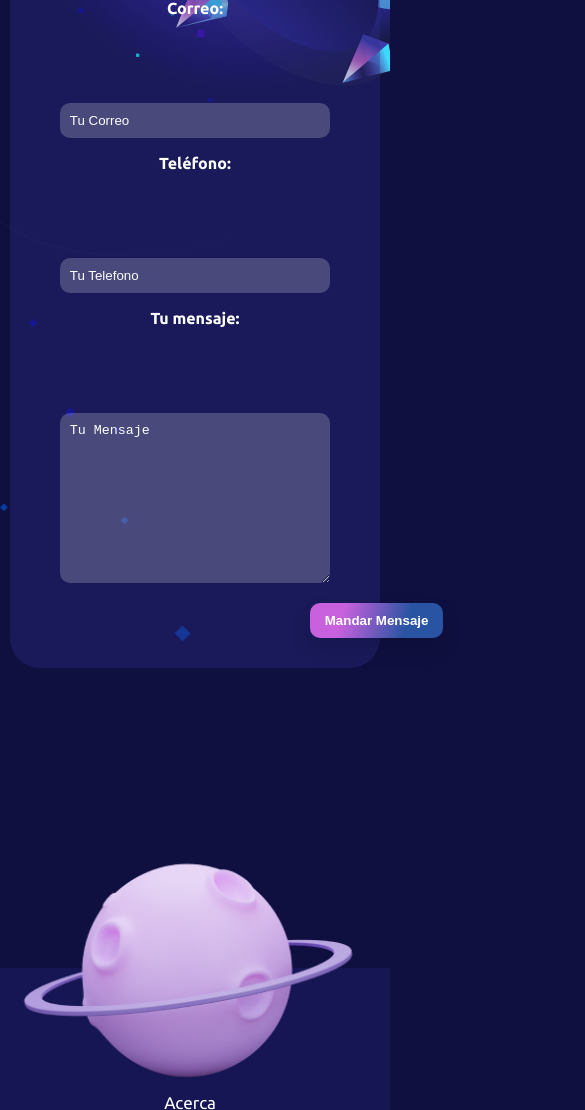
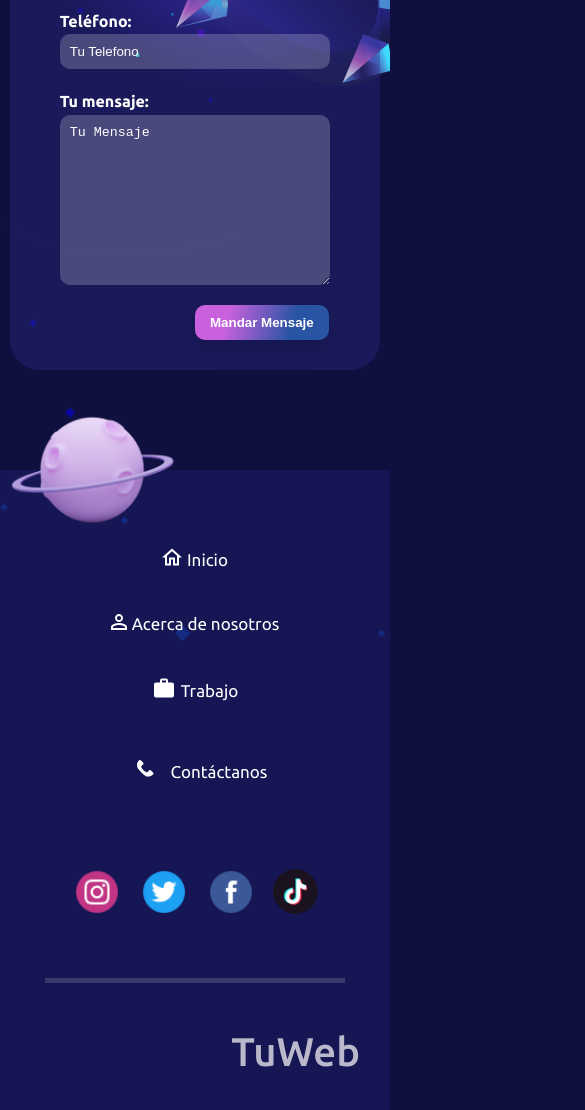
Before and after one commit to chuy-labs/TuWeb, a plain HTML site: page servicios.html in a window 390 px wide. Shown: the part 890-2000 px from the top of the page, 585 px wide, since content can reach past the window. Drawn offline with Linux system fonts and the light colour scheme.

Commit message:
finalizando el responsive mobile

```diff
--- a/src/css/index.css
+++ b/src/css/index.css
@@ -1134,71 +1134,65 @@ transform: translateX(0px);
         text-align: center;
     }
 
-.contact-texts p {
-    display: flex;
-    align-items: center;
-    margin-top: 4rem;
-}
-
-.contact-texts p span {
-    margin-right: 1rem;
-}
-
     /* Formulario */
     .campo {
         display: flex;
         flex-direction: column;
+        align-items: center;
+        justify-content: left;
     }
 
     .campo-label {
-    margin: 0;
-    padding: 0;
-    line-height: 1rem;
+        flex: 0;
+        align-self: flex-start;
     }
 
     .campo-input {
         width: 100%;
     }
 
-.campo-input::placeholder {
-    color: var(--blanco);
+    .contact-button {
+        margin-left: 50%;
     }
 
-.contact-button {
-    background: linear-gradient(105.95deg, #C961DE 24.79%, #2954A3 71.87%);
-    box-shadow: 0px 10px 20px rgba(7, 7, 26, 0.15);
-    font-weight: bold;
-    border-radius: 10px;
-    border: none;
-    text-align: center;
-    padding: 1rem 1.5rem;
-    color: var(--blanco);
-    margin-left: 25rem;
 
-    transition: box-shadow 300ms ease;
+    .footer {
+        margin-top: 30rem;
+        height: 65rem;
+    }
+
+    .footer--image {
+        top: -10rem;
+        height: 20rem;
     }
 
     .footer--info {
-        width: 100%;
+        width: 90%;
     }
 
     .footer--info__nav {
-        margin: 0 auto 5rem auto;
-        width: 80%;
+        margin: 15rem auto 5rem auto;
+        display: flex;
+        flex-direction: column;
+    }
+
+    .footer--nav__link {
+        margin: 2rem;
+        align-self: center;
     }
 
     .footer--info__media {
-        width: 40%;
+        width: 80%;
     }
 
 
     .footer--info__firm {
-        font-size: 300;
-        margin-right: 3rem;
+        font-size: 4rem;
     }
 
     .separator {
-        width: 95rem;
+        width: 30rem;
+        margin-top: 35rem;
     }
 
 }
```
Also changed, not shown: index.html (+1 -1 lines). Lines whose indentation alone changed are shown as unchanged.
